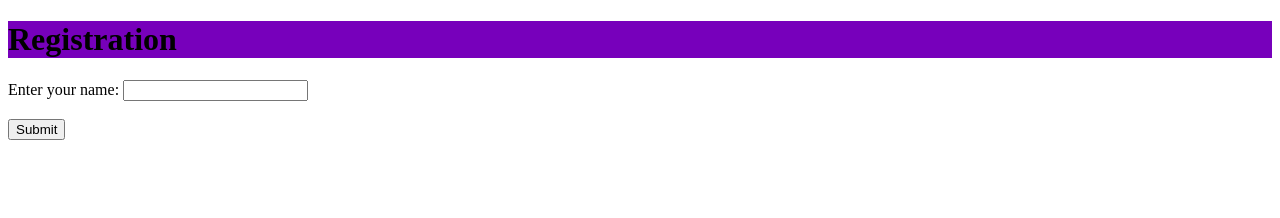
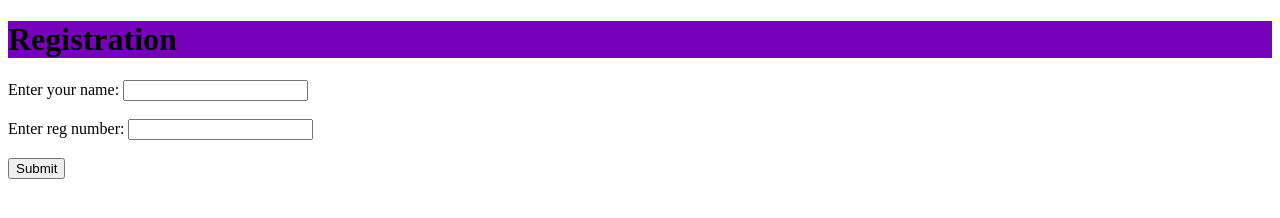
Before and after one commit to vwaithira/class-test, a plain HTML site: page index.html in a window 1280 px wide. Drawn offline with Linux system fonts and the light colour scheme.

Commit message:
Added a new field

```diff
--- a/index.html
+++ b/index.html
@@ -8,6 +8,10 @@
   Enter your name:
   <input name="firstname" type="text">
   <br><br>
+Enter reg number:
+  <input name="reg-number" type="text">
+  <br><br>
+
   <input type="submit">
 </form>
 
```
